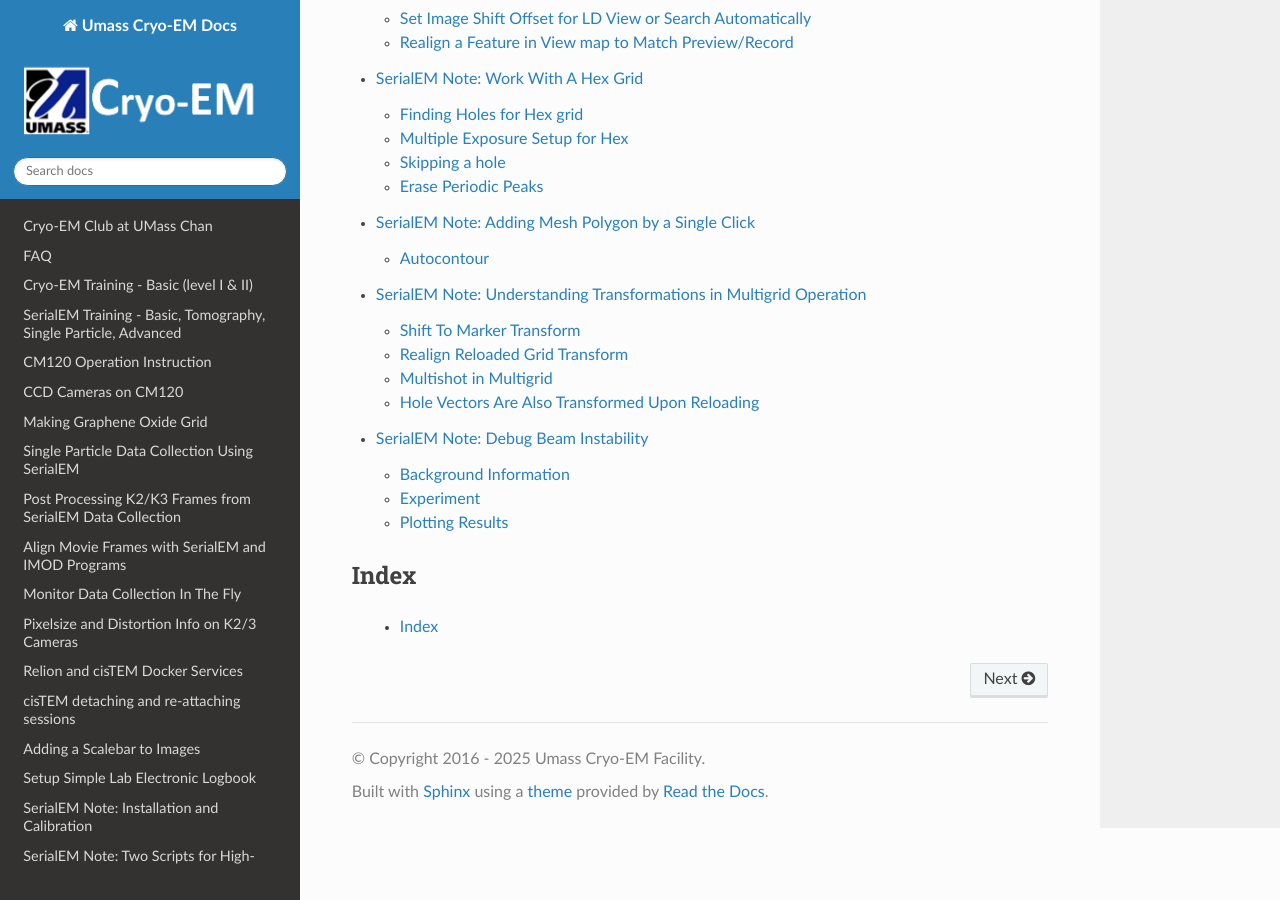
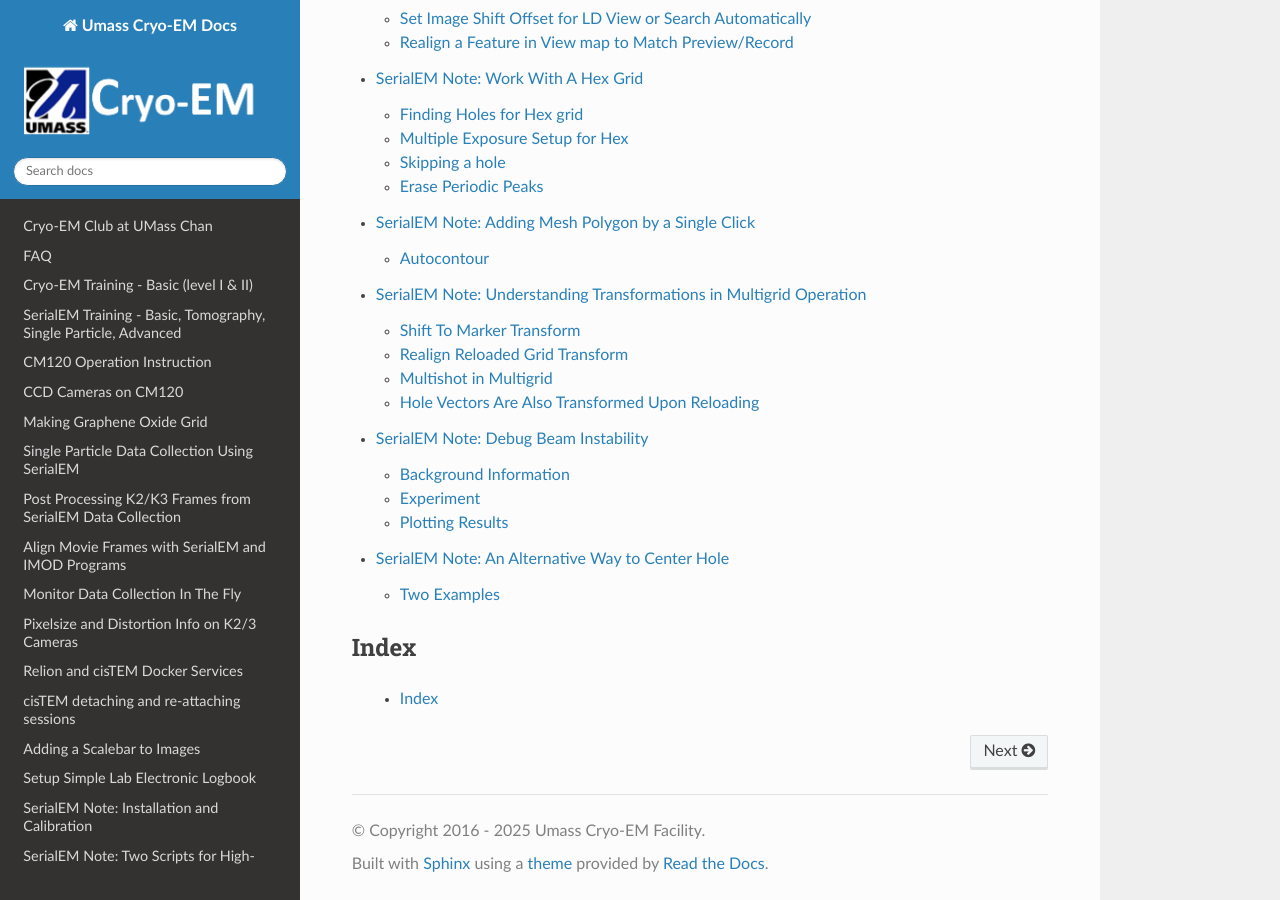
Before and after one commit to xuchen66/sphinx-emdocs, a Sphinx documentation site: the page built from source/index.rst, in a window 1280 px wide and 900 px high, scrolled down 5498 px. Built offline with Sphinx 7.4.7 and the Read the Docs theme 3.1.0, drawn with Linux system fonts in a browser that asks for light colours; pages that are not in the unit, such as notebooks, are missing from menus.

Commit message:
Update index.rst

```diff
--- a/source/index.rst
+++ b/source/index.rst
@@ -76,6 +76,7 @@
    serialem-note-add-mesh-polygon
    serialem-note-understanding-transforms-in-multigrid
    serialem-note-debug-beam-instability
+   serialem-note-alter-way-centerhole
 Index
 *****
 
```
